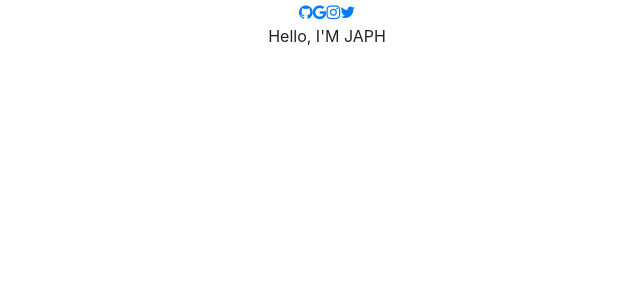
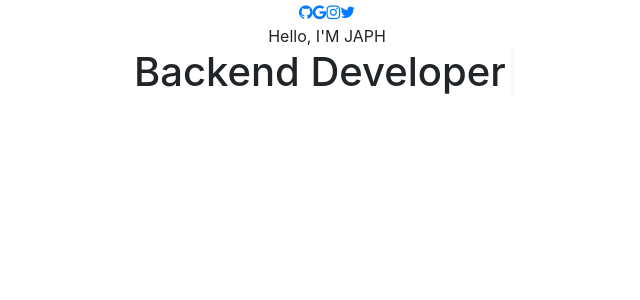
Before and after one commit to japhdev/client, a React (Create React App) app: page / in a window 1280 px wide. Shown: the top 300 px of the page, without its empty margins (313-953 px from the left). Built offline with nearby package versions, Linux system fonts and the light colour scheme; a web font is replaced by a local one.

Commit message:
Add ReactTyped component to Profile to animate professional role titles

```diff
--- a/package.json
+++ b/package.json
@@ -10,6 +10,7 @@
     "react": "^19.2.1",
     "react-dom": "^19.2.1",
     "react-scripts": "5.0.1",
+    "react-typed": "^2.0.12",
     "web-vitals": "^2.1.4"
   },
   "scripts": {
--- a/src/PorfolioContainer/Home/Profile.js
+++ b/src/PorfolioContainer/Home/Profile.js
@@ -1,4 +1,5 @@
 import React from "react";
+import {ReactTyped} from "react-typed"
 
 export default function Profile() {
     return (
@@ -30,6 +31,19 @@ export default function Profile() {
                         <span className="primary-text">
                             {""}
                             <h1>
+                                {""}
+                                <ReactTyped
+                                strings={[
+                                    "Software Engineer",
+                                    "Backend Developer",
+                                    "Web Developer",
+                                    "Mobile Developer",
+                                ]}
+                                typeSpeed={50}
+                                backSpeed={50}
+                                backDelay={3000}
+                                loop
+                                />
 
                             </h1>
                         </span>
```
Also changed, not shown: 1 other file (tests, documents, lock files or other folders).
